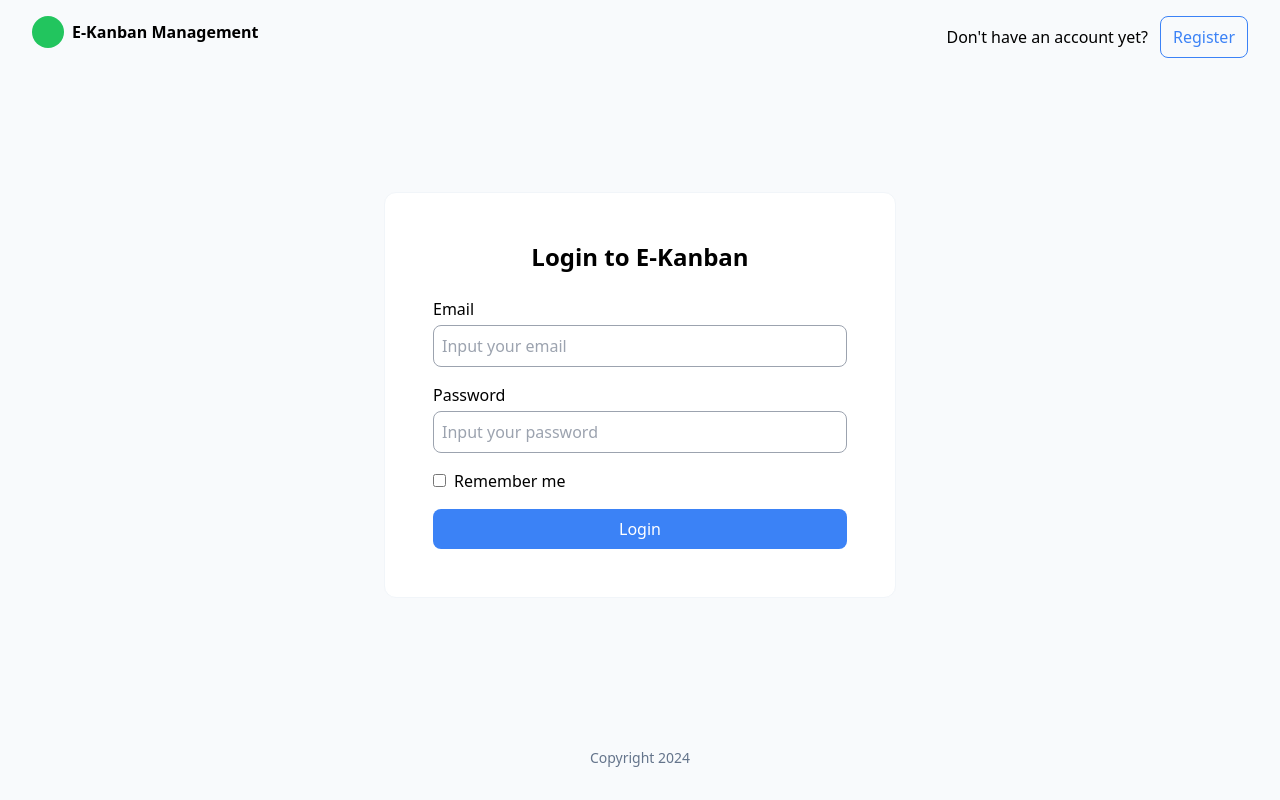
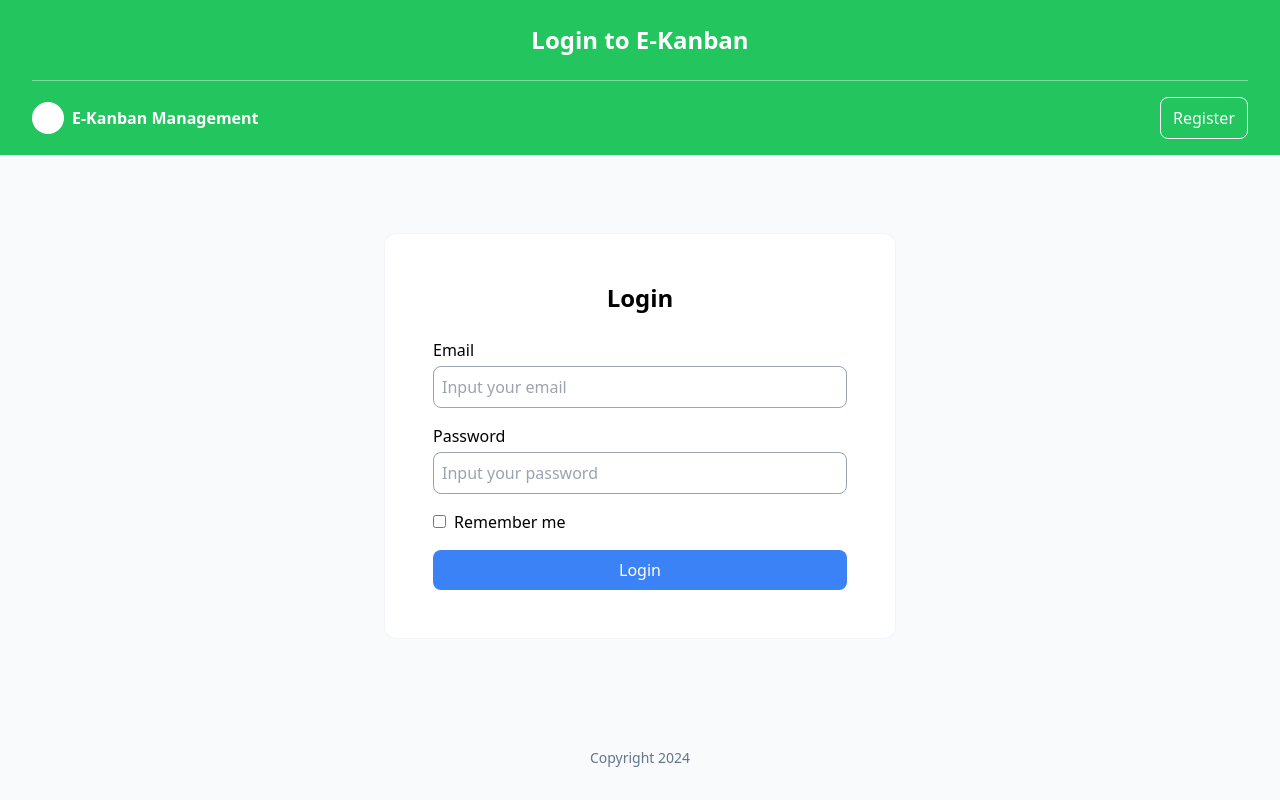
Before and after one commit to dikaizm/ekanban-manufacture, a React (Vite) app: page /login in a window 1280 px wide. Built offline with nearby package versions, Linux system fonts and the light colour scheme; no server answers; what chartjs-plugin-datalabels would draw is missing.

Commit message:
fix: login page header color

```diff
--- a/src/components/AppLogo.tsx
+++ b/src/components/AppLogo.tsx
@@ -1,7 +1,7 @@
-export default function AppLogo() {
+export default function AppLogo({ iconColor = "bg-green-500" }: { iconColor?: string }) {
   return (
     <div className='flex items-center gap-2'>
-        <div className="w-8 h-8 bg-green-500 rounded-full"></div>
+      <div className={"w-8 h-8  rounded-full " + iconColor}></div>
       <h1 className='font-bold'>E-Kanban Management</h1>
     </div>
   )
--- a/src/pages/LoginPage.tsx
+++ b/src/pages/LoginPage.tsx
@@ -73,21 +73,23 @@ export default function LoginPage() {
 
   return (
     <main className="relative flex flex-col justify-between min-h-screen mx-auto bg-slate-50">
-      <div className="relative flex flex-col justify-between gap-4 px-8 py-4 sm:flex-row">
-        <a href="/">
-          <AppLogo />
-        </a>
-
-        <div className="flex items-center gap-3">
-          <span>Don't have an account yet?</span>
-          <a className="px-3 py-2 text-blue-500 border border-blue-500 rounded-lg" href="/register">Register</a>
+      <div className="relative flex flex-col items-center justify-between gap-4 px-8 py-4 text-white bg-green-500">
+        <h3 className="py-2 text-2xl font-semibold">Login to E-Kanban</h3>
+        <div className="h-[1px] bg-white/40 w-full"></div>
+        <div className="flex flex-col items-center justify-between w-full sm:flex-row">
+          <a href="/">
+            <AppLogo iconColor="bg-white" />
+          </a>
+          <div className="flex items-center gap-3">
+            <a className="px-3 py-2 text-white border border-white rounded-lg" href="/register">Register</a>
+          </div>
         </div>
       </div>
 
       <div className="flex items-center justify-center h-full ">
         <div className="relative p-12 rounded-xl w-[32rem] h-fit bg-white border border-slate-100">
           <div className="text-center">
-            <h1 className="text-2xl font-bold">Login to E-Kanban</h1>
+            <h1 className="text-2xl font-bold">Login</h1>
           </div>
 
           <form className="flex flex-col gap-4 mt-6" onSubmit={handleSubmit}>
```
Lines whose indentation alone changed are shown as unchanged.
